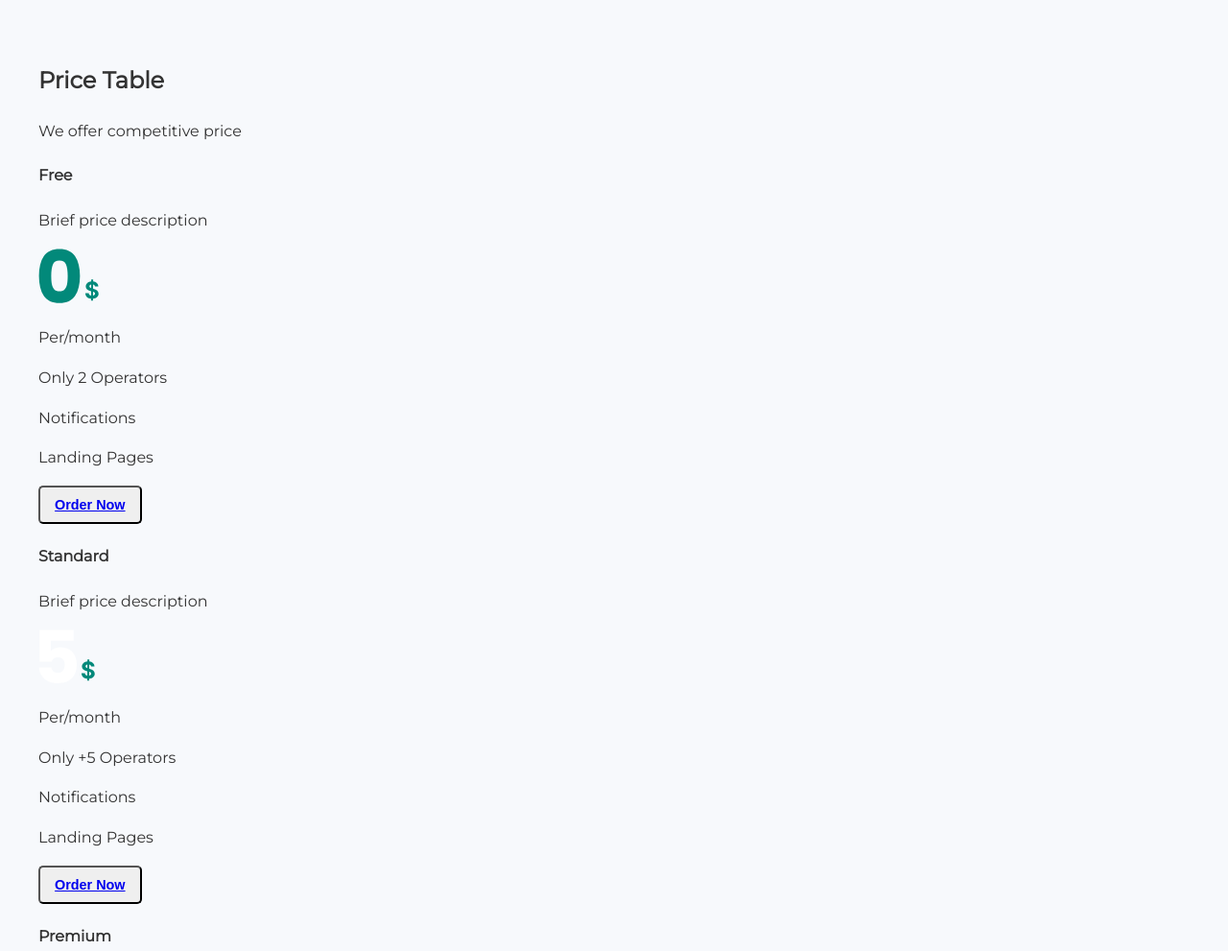
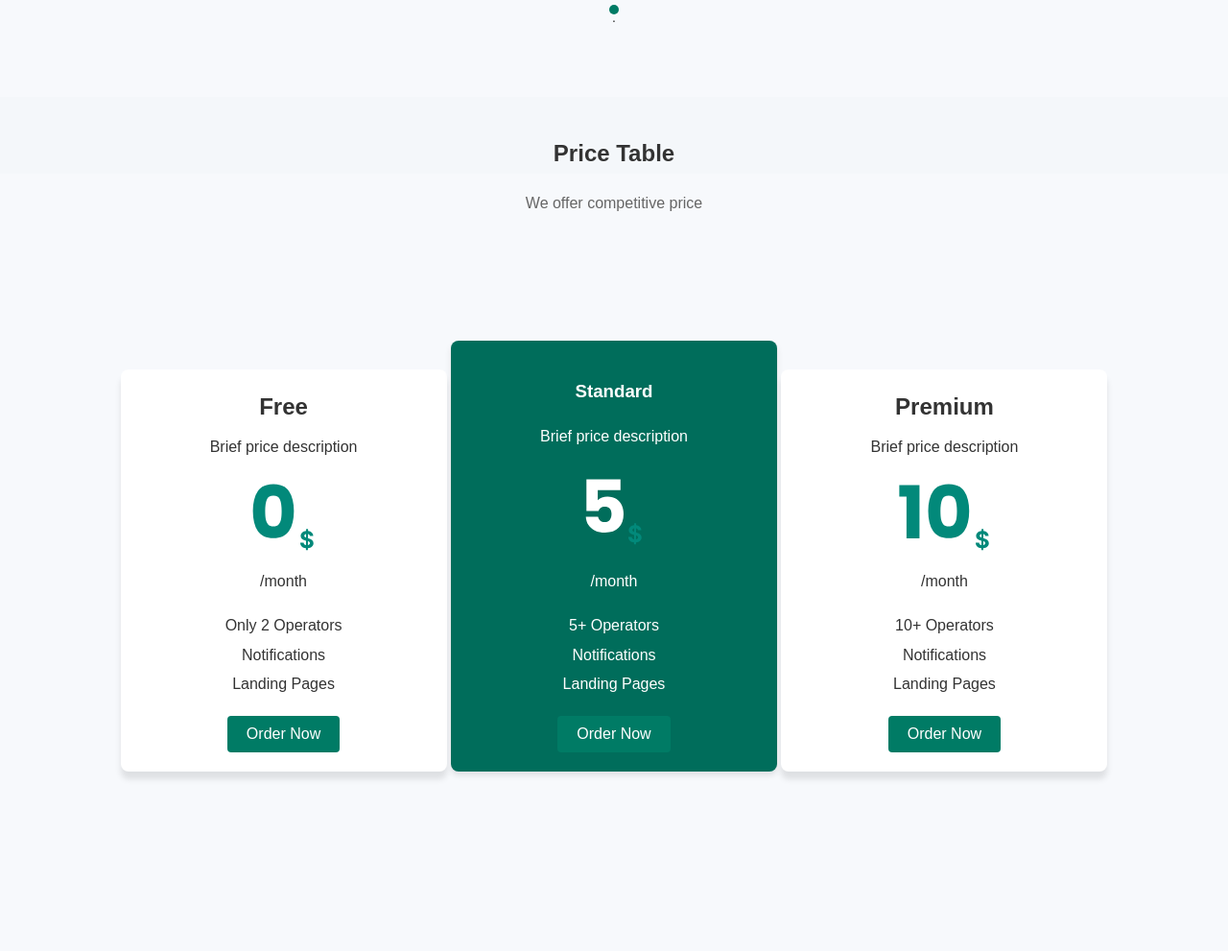
Before and after one commit to JumboElm/product-eldik, a plain HTML site: page index.html in a window 1280 px wide. Shown: the part 4320-5311 px from the top of the page at 96% size. After the commit the page ends 5144 px from the top, so only its background shows below. Drawn offline with Linux system fonts and the light colour scheme.

Commit message:
add section price

```diff
--- a/css/style.css
+++ b/css/style.css
@@ -420,6 +420,7 @@ body {
   display: flex;
   text-align: center;
   padding: 50px 0;
+  height: 400x;
 }
 .strategies-container {
   width: 90%;
@@ -487,3 +488,134 @@ body {
   margin: 0 0 20px;
   font-size: 0.9rem;
 }
+.dot {
+  margin-top: 50px;
+  width: 10px;
+  height: 10px;
+  background-color: #007b65;
+  border-radius: 50%;
+  display: inline-block;
+}
+.price {
+  font-family: Arial, sans-serif;
+  margin: 0;
+  padding: 0;
+  background-color: #f4f7fa;
+  display: flex;
+  flex-direction: column;
+  align-items: center;
+  height: 10vh;
+}
+
+.price-container {
+  gap: 20px;
+  max-width: 1200px;
+  text-align: center;
+  justify-content: center;
+}
+.price-title {
+  text-align: center;
+  margin-bottom: 90px;
+}
+
+.price-title h1 {
+  font-size: 2em;
+  color: #333;
+  margin: 0;
+}
+
+.price-title p {
+  font-size: 1em;
+  color: #666;
+  margin: 5px 0 40px;
+}
+
+.price-cards {
+  display: inline-block;
+  gap: 20px;
+  flex-wrap: wrap;
+  margin-top: 40px;
+  background: #fff;
+  border-radius: 8px;
+  box-shadow: 0 8px 6px rgba(0, 0, 0, 0.1);
+  padding: 20px;
+  text-align: center;
+  width: 300px;
+  transition: transform 9s ease, box-shadow 0.3s ease;
+}
+.price-cards:hover {
+  transform: translateY(-10px);
+}
+
+.featured {
+  display: inline-block;
+  gap: 20px;
+  flex-wrap: wrap;
+  margin-top: 40px;
+  border-radius: 8px;
+  box-shadow: 0 4px 6px rgba(0, 0, 0, 0.1);
+  padding: 20px;
+  text-align: center;
+  width: 300px;
+  transition: transform 9s ease, box-shadow 0.3s ease;
+  background-color: #006d5b;
+  color: #fff;
+}
+.featured:hover {
+  transform: translateY(-5px);
+}
+.featured-btn {
+  background: #007b65;
+  color: #fff;
+  border: none;
+  padding: 10px 20px;
+  border-radius: 4px;
+  font-size: 1em;
+  cursor: pointer;
+  transition: background 0.3s ease;
+}
+.featured-btn:hover {
+  background: #fff;
+  color: #006d5b;
+}
+.price-cards h3 {
+  margin: 0 0 10px;
+  font-size: 1.5em;
+}
+
+.price-cards p {
+  font-size: 1em;
+  margin: 10px 0;
+}
+
+.price-card {
+  font-size: 3em;
+  margin: 15px 0;
+  color: inherit;
+}
+
+.price-features {
+  margin: 20px 0;
+  padding: 0;
+}
+
+.price-features li {
+  list-style: none;
+  margin: 5px 0;
+}
+
+.price-cards button {
+  background: #007b65;
+  color: #fff;
+  border: none;
+  padding: 10px 20px;
+  border-radius: 4px;
+  font-size: 1em;
+  cursor: pointer;
+  transition: background 0.3s ease;
+}
+
+.price-cards button:hover {
+  background: #fff;
+  color: #006d5b;
+}
--- a/index.html
+++ b/index.html
@@ -247,52 +247,56 @@
               </div>
             </div>
           </div>
+          <div class="dot">.</div>
         </div>
       </section>
       <section class="price">
-        <div class="container price-container">
+        <div class="price-container container">
+          <div class="price-title">
             <h2>Price Table</h2>
             <p>We offer competitive price</p>
+          </div>
+
           <div class="price-cards">
-            <div class="price-card">
-              <h4>Free</h4>
+            <h3>Free</h3>
             <p>Brief price description</p>
-              <img src="image/zero.svg" alt="" />
+            <img class="price-card" src="image/zero.svg" alt="" />
             <img src="image/dollar.svg" alt="" />
-              <p>Per/month</p>
-              <p>Only 2 Operators</p>
-              <p>Notifications</p>
-              <p>Landing Pages</p>
-              <button class="btn price-btns">
-                <a href="#"> Order Now </a>
-              </button>
+            <p>/month</p>
+            <ul class="price-features">
+              <li>Only 2 Operators</li>
+              <li>Notifications</li>
+              <li>Landing Pages</li>
+            </ul>
+            <button>Order Now</button>
           </div>
-            <div class="price-card">
-              <h4>Standard</h4>
+          <div class="featured">
+            <h3>Standard</h3>
             <p>Brief price description</p>
-              <img src="image/five.svg" alt="" />
+            <img class="price-card" src="image/five.svg" alt="" />
             <img src="image/dollar.svg" alt="" />
-              <p>Per/month</p>
-              <p>Only +5 Operators</p>
-              <p>Notifications</p>
-              <p>Landing Pages</p>
-              <button class="btn price-btns">
-                <a href="#"> Order Now </a>
-              </button>
+            <p>/month</p>
+            <ul class="price-features">
+              <li>5+ Operators</li>
+              <li>Notifications</li>
+              <li>Landing Pages</li>
+            </ul>
+            <button class="featured-btn">Order Now</button>
           </div>
-            <div class="price-card">
-              <h4>Premium</h4>
+          <div class="price-cards">
+            <h3>Premium</h3>
             <p>Brief price description</p>
-              <img src="image/ten.svg" alt="" />
+            <div>
+              <img class="price-card" src="image/ten.svg" alt="" />
               <img src="image/dollar.svg" alt="" />
-              <p>Per/month</p>
-              <p>Only +10 Operators</p>
-              <p>Notifications</p>
-              <p>Landing Pages</p>
-              <button class="btn price-btns">
-                <a href="#"> Order Now </a>
-              </button>
+              <p>/month</p>
             </div>
+            <ul class="price-features">
+              <li>10+ Operators</li>
+              <li>Notifications</li>
+              <li>Landing Pages</li>
+            </ul>
+            <button>Order Now</button>
           </div>
         </div>
       </section>
```
Lines whose indentation alone changed are shown as unchanged.
